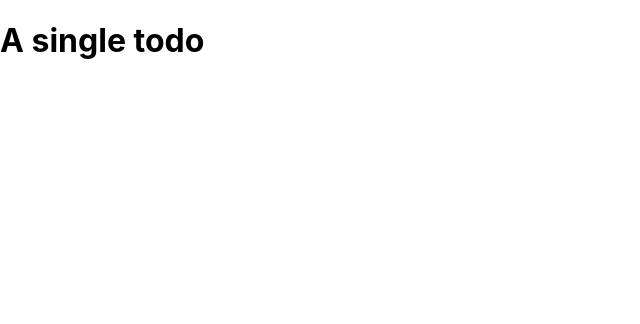
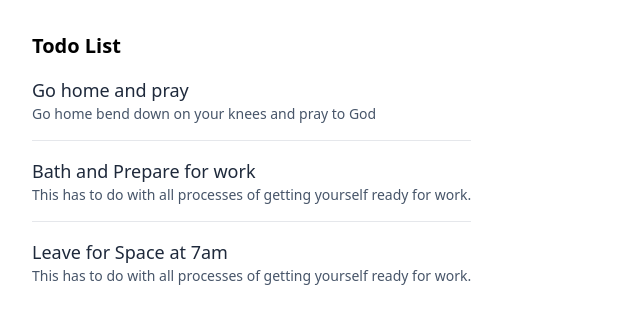
Before and after one commit to Kimbohlovette/todo, a React (Create React App) app: page / in a window 1280 px wide. Shown: the top 324 px of the page, without its empty margins (0-640 px from the left). Built offline with nearby package versions, Linux system fonts and the light colour scheme.

Commit message:
added todolist component, configured eslinting

```diff
--- a/src/App.tsx
+++ b/src/App.tsx
@@ -1,10 +1,11 @@
-import React from 'react';
-import { Todo } from './features/todo/Todo';
+import React from "react";
+import { TodoList } from "./components/TodoList";
 
 function App() {
+
   return (
-    <div className="App">
-        <Todo />
+    <div className="p-8">
+        <TodoList />
     </div>
   );
 }
--- /dev/null
+++ b/src/components/TodoList.tsx
@@ -0,0 +1,16 @@
+import React from "react";
+import { TodoType } from "../types";
+import { useAppSelector } from "../app/hooks";
+import Todo from "../features/todo/Todo";
+
+export function TodoList(): JSX.Element {
+    const todos: TodoType[] = useAppSelector(state=>state.todo.todos);
+    const formatedTodos = todos.map((todo,key)=> <Todo key={key} todo={todo} />);
+    return (<div>
+        <h1 className="text-xl font-semibold">Todo List</h1>
+        <div className="flex flex-col divide-y max-w-max">
+            {formatedTodos}
+        </div>
+    </div>);
+
+}
--- a/src/features/todo/Todo.tsx
+++ b/src/features/todo/Todo.tsx
@@ -1,8 +1,13 @@
+import React from "react";
+import { TodoType } from "../../types";
 
-export function Todo() {
+export function Todo(props: {todo: TodoType}) {
     return (
-        <div>
-            <h1>A single todo</h1>
+        <div className="py-4 text-slate-600">
+            <h1 className="text-slate-800 font-medium text-lg">{props.todo.title}</h1>
+            <p className="text-sm">{props.todo.desc}</p>
         </div>
-    )
+    );
 }
+
+export default Todo;
--- a/src/features/todo/todoSlice.ts
+++ b/src/features/todo/todoSlice.ts
@@ -1,16 +1,42 @@
 import { createSlice, PayloadAction } from "@reduxjs/toolkit";
-import { Todo } from "../../types";
+import { TodoType } from "../../types";
+
+interface InitialState {
+    todos: TodoType[]
+}
+const initialState: InitialState ={
+    todos: [
+        {
+            id: 1,
+            title: "Go home and pray",
+            desc: "Go home bend down on your knees and pray to God",
+            completed: false
+        },
+        {
+            id: 2,
+            title: "Bath and Prepare for work",
+            desc: "This has to do with all processes of getting yourself ready for work.",
+            completed: true
+        },
+        {
+            id: 3,
+            title: "Leave for Space at 7am",
+            desc: "This has to do with all processes of getting yourself ready for work.",
+            completed: true
+        }
+    ]
+};
 
 export const counterSlice = createSlice({
     name: "todo",
-    initialState: {},
+    initialState,
     reducers: {
-        addTodo: (state, action:PayloadAction<Todo>) =>{
-
+        addTodo: (state, action:PayloadAction<TodoType>) =>{
+            state.todos.push(action.payload);
         },
         removeTodo: (state, action: PayloadAction<number>) =>{
-
-        },
+            state.todos.splice(action.payload, 1);
+        }
     }
 });
 
--- a/src/index.css
+++ b/src/index.css
@@ -1,13 +1,3 @@
-body {
-  margin: 0;
-  font-family: -apple-system, BlinkMacSystemFont, 'Segoe UI', 'Roboto', 'Oxygen',
-    'Ubuntu', 'Cantarell', 'Fira Sans', 'Droid Sans', 'Helvetica Neue',
-    sans-serif;
-  -webkit-font-smoothing: antialiased;
-  -moz-osx-font-smoothing: grayscale;
-}
-
-code {
-  font-family: source-code-pro, Menlo, Monaco, Consolas, 'Courier New',
-    monospace;
-}
+@tailwind base;
+@tailwind components;
+@tailwind utilities;
--- a/src/types.d.ts
+++ b/src/types.d.ts
@@ -1,6 +1,7 @@
 
-export interface Todo {
+export interface TodoType {
     id: number,
-    title: string,
+    title: string
     desc: string
+    completed: boolean
 }
--- /dev/null
+++ b/tailwind.config.js
@@ -0,0 +1,8 @@
+/** @type {import('tailwindcss').Config} */
+module.exports = {
+  content: ['./src/**/*.{js,ts,jsx,tsx}'],
+  theme: {
+    extend: {},
+  },
+  plugins: [],
+}
```
Also changed, not shown: package.json (+11 -1 lines), .eslintrc.json (added), 1 other file (tests, documents, lock files or other folders).
